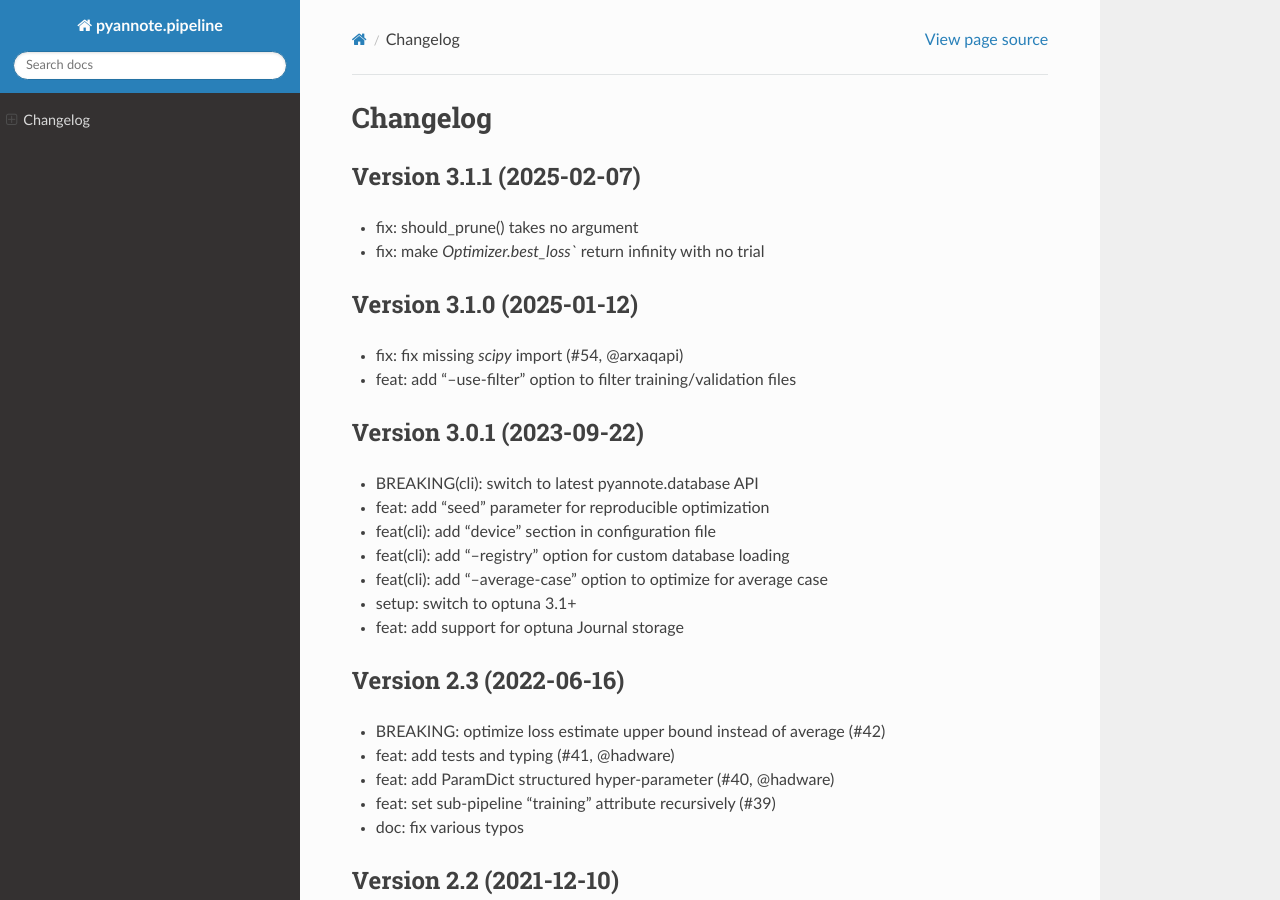
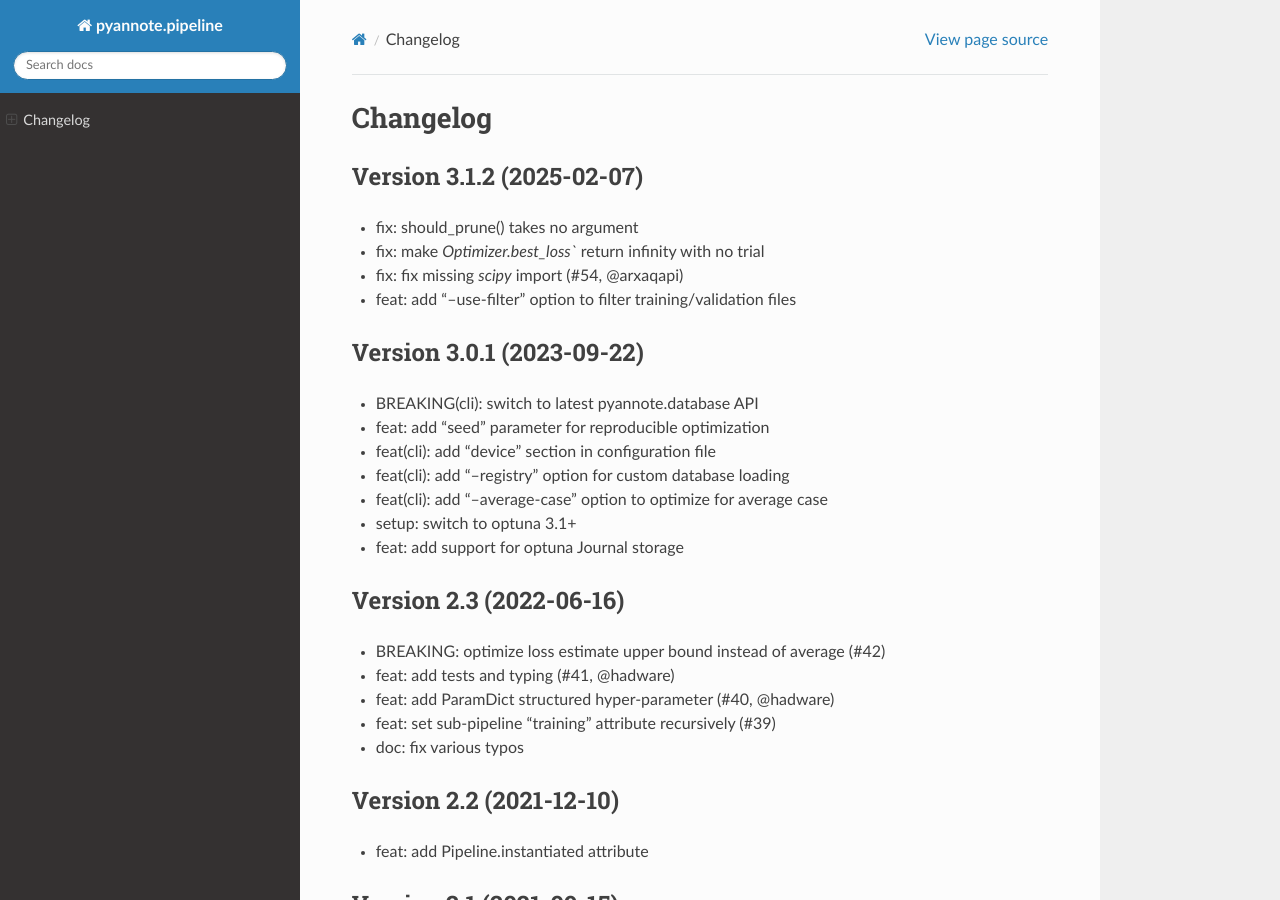
Before and after one commit to pyannote/pyannote-pipeline, a Sphinx documentation site: the page built from doc/source/changelog.rst, in a window 1280 px wide and 900 px high. Built offline with Sphinx 7.4.7 and the Read the Docs theme 3.1.0, drawn with Linux system fonts in a browser that asks for light colours.

Commit message:
doc: update changelog

```diff
--- a/doc/source/changelog.rst
+++ b/doc/source/changelog.rst
@@ -2,16 +2,11 @@
 Changelog
 #########
 
-Version 3.1.1 (2025-02-07)
+Version 3.1.2 (2025-02-07)
 ~~~~~~~~~~~~~~~~~~~~~~~~~~
 
 - fix: should_prune() takes no argument
 - fix: make `Optimizer.best_loss`` return infinity with no trial
-
-
-Version 3.1.0 (2025-01-12)
-~~~~~~~~~~~~~~~~~~~~~~~~~~
-
 - fix: fix missing `scipy` import (#54, @arxaqapi)
 - feat: add "--use-filter" option to filter training/validation files
 
```
